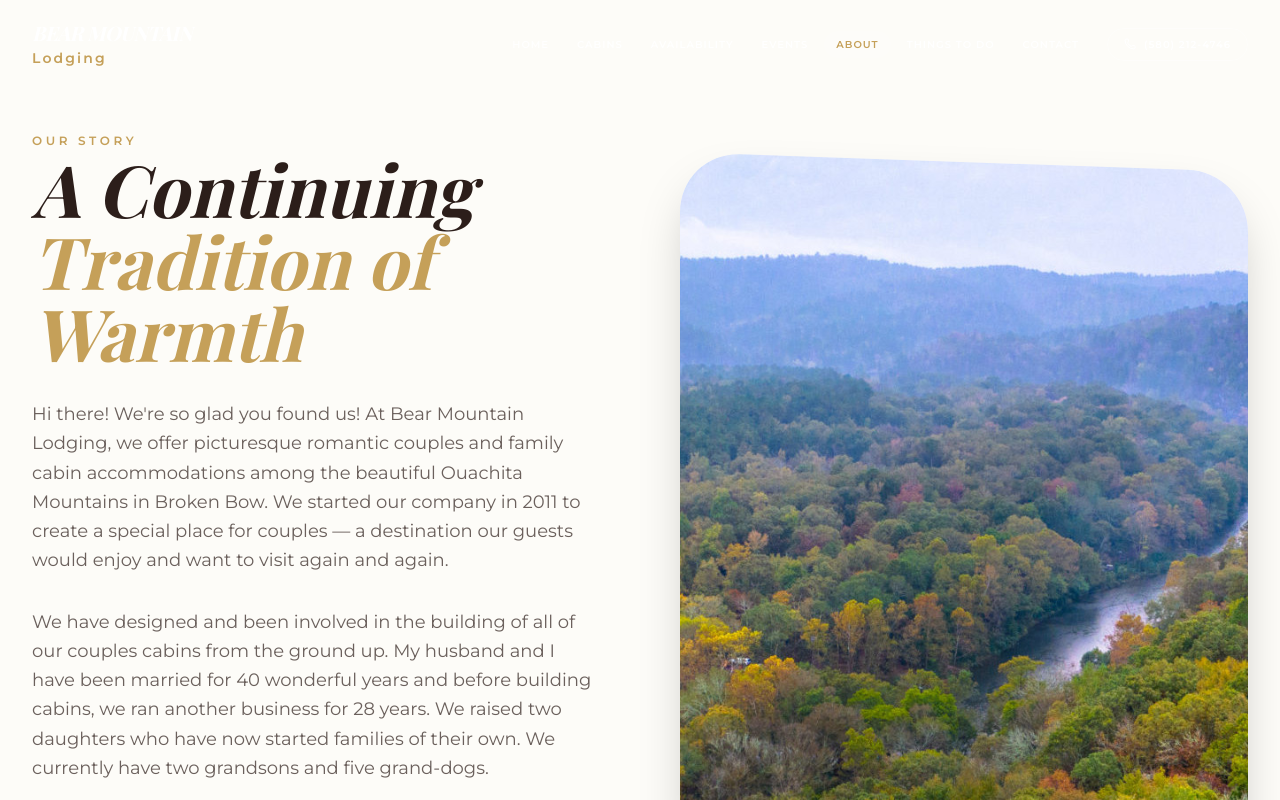
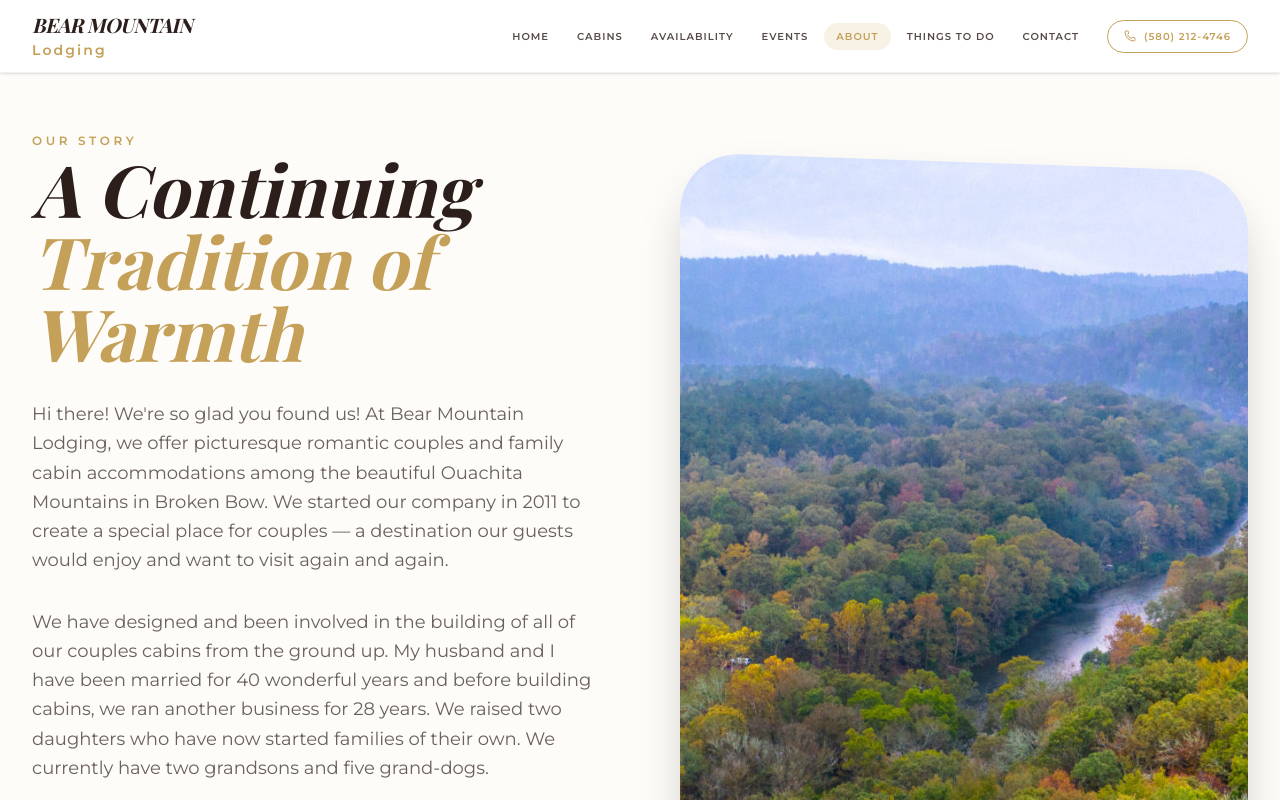
Before and after one commit to Founditmarketing/Bear-Mountain-Lodging, a React (Vite) app: page /about in a window 1280 px wide. Shown: the top 800 px of the page. Built offline with nearby package versions, Linux system fonts and the light colour scheme; a web font is replaced by a local one.

Commit message:
fix: navbar visible on all pages - transparent+white-text only on home page hero; solid white on all other pages regardless of scroll position

```diff
--- a/src/components/Navbar.tsx
+++ b/src/components/Navbar.tsx
@@ -7,6 +7,7 @@ export default function Navbar() {
   const [isOpen, setIsOpen] = useState(false);
   const [isScrolled, setIsScrolled] = useState(false);
   const location = useLocation();
+  const isHome = location.pathname === '/';
 
   useEffect(() => {
     const handleScroll = () => setIsScrolled(window.scrollY > 20);
@@ -29,14 +30,19 @@ export default function Navbar() {
   const isActive = (path: string) =>
     path === '/' ? location.pathname === '/' : location.pathname.startsWith(path);
 
+  // Transparent only on home page before scrolling; solid everywhere else
+  const isTransparent = isHome && !isScrolled;
+
   return (
     <nav
       className={`fixed w-full z-50 transition-all duration-300 ${
-        isScrolled ? 'bg-white/95 backdrop-blur-md shadow-sm border-b border-black/5 py-3' : 'bg-transparent py-5'
+        isTransparent
+          ? 'bg-transparent py-5'
+          : 'bg-white/95 backdrop-blur-md shadow-sm border-b border-black/5 py-3'
       }`}
     >
       <div className="max-w-7xl mx-auto px-4 sm:px-6 lg:px-8">
-        <div className={`flex justify-between items-center transition-colors duration-300 ${isScrolled ? 'text-espresso' : 'text-white'}`}>
+        <div className={`flex justify-between items-center transition-colors duration-300 ${isTransparent ? 'text-white' : 'text-espresso'}`}>
 
           {/* Logo */}
           <div className="flex-shrink-0">
@@ -54,8 +60,8 @@ export default function Navbar() {
                 to={link.path}
                 className={`px-3 py-1.5 rounded-full text-[10px] uppercase tracking-widest font-bold transition-all duration-200 whitespace-nowrap ${
                   isActive(link.path)
-                    ? isScrolled ? 'bg-gold/15 text-gold' : 'bg-white/15 text-gold'
-                    : isScrolled ? 'hover:bg-black/5 hover:text-gold text-espresso/80' : 'hover:bg-white/10 hover:text-gold text-white/90'
+                    ? isTransparent ? 'bg-white/15 text-gold' : 'bg-gold/15 text-gold'
+                    : isTransparent ? 'hover:bg-white/10 hover:text-gold text-white/90' : 'hover:bg-black/5 hover:text-gold text-espresso/80'
                 }`}
               >
                 {link.name}
@@ -66,9 +72,9 @@ export default function Navbar() {
             <a
               href="tel:5802124746"
               className={`ml-3 flex items-center gap-2 px-4 py-2 rounded-full text-[10px] font-bold uppercase tracking-widest transition-all duration-300 border ${
-                isScrolled
-                  ? 'border-gold text-gold hover:bg-gold hover:text-forest'
-                  : 'border-white/40 text-white hover:bg-white/10 hover:border-gold hover:text-gold'
+                isTransparent
+                  ? 'border-white/40 text-white hover:bg-white/10 hover:border-gold hover:text-gold'
+                  : 'border-gold text-gold hover:bg-gold hover:text-forest'
               }`}
             >
               <Phone size={12} />
@@ -80,7 +86,7 @@ export default function Navbar() {
           <div className="xl:hidden">
             <button
               onClick={() => setIsOpen(!isOpen)}
-              className={`p-2 rounded-md transition-colors ${isScrolled ? 'hover:bg-black/5' : 'hover:bg-white/10'}`}
+              className={`p-2 rounded-md transition-colors ${isTransparent ? 'hover:bg-white/10' : 'hover:bg-black/5'}`}
               aria-label="Toggle menu"
             >
               {isOpen ? <X size={24} /> : <Menu size={24} />}
```
